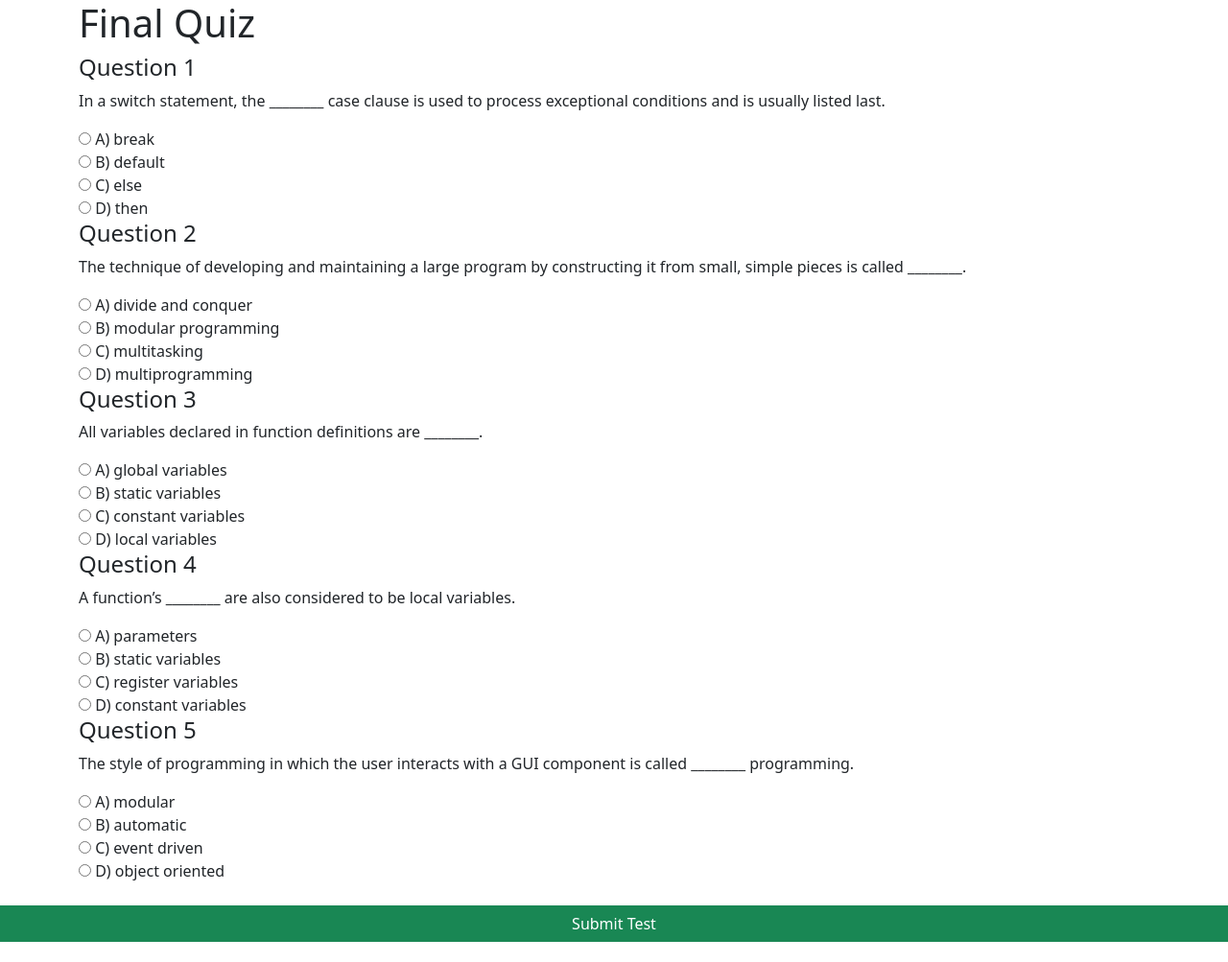
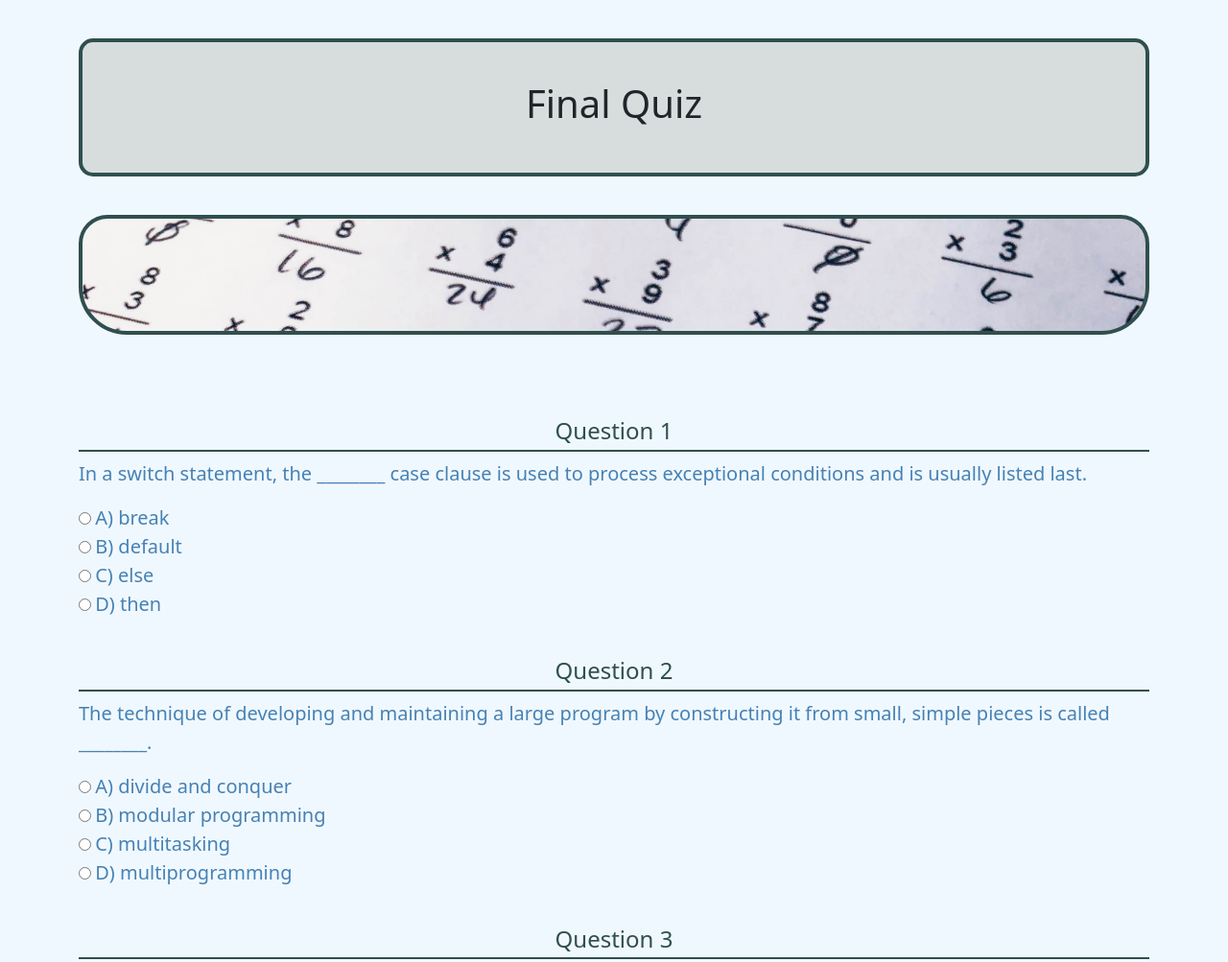
Before and after one commit to Mikepcann/finalProject, a plain HTML site: page final_project_Cann_000872135/quiz/index.html in a window 1280 px wide. Shown: the top 1003 px of the page at 96% size. Before the commit the page ends 982 px from the top, so only its background shows below. Drawn offline with nearby package versions, Linux system fonts and the light colour scheme.

Commit message:
first two pages styled

```diff
--- a/final_project_Cann_000872135/quiz/index.html
+++ b/final_project_Cann_000872135/quiz/index.html
@@ -6,15 +6,21 @@
     <meta http-equiv="X-UA-Compatible" content="IE=edge">
     <meta name="viewport" content="width=device-width, initial-scale=1.0">
     <link href="https://cdn.jsdelivr.net/npm/bootstrap@5.1.0/dist/css/bootstrap.min.css" rel="stylesheet" integrity="sha384-KyZXEAg3QhqLMpG8r+8fhAXLRk2vvoC2f3B09zVXn8CA5QIVfZOJ3BCsw2P0p/We" crossorigin="anonymous">
+    <link rel="stylesheet" href="./quizStyle.css">
     <title>Quiz</title>
 </head>
 
 <body>
     <div class="container">
-        <div class="row">
+        <div class="row" id="title">
             <h1>Final Quiz</h1>
         </div>
+        <div class="shape">
+            <div class="left"></div>
+            <div class="right"></div>
+        </div>
         <div id="quizForm"></div>
+
     </div>
     <br>
     <div class="row checklButton">
--- /dev/null
+++ b/final_project_Cann_000872135/quiz/quizStyle.css
@@ -0,0 +1,68 @@
+body {
+    background-color: aliceblue;
+}
+
+#title {
+    text-align: center;
+    font-weight: 300;
+    padding: 40px;
+    margin: 40px 0px;
+    background-color: rgb(215, 221, 221);
+    border-radius: 15px;
+    width: 100%;
+    border: 4px solid darkslategrey;
+}
+
+.shape {
+    display: inline-block;
+    width: 100%;
+    margin: auto;
+}
+
+
+/* https://unsplash.com/s/photos/exam */
+
+.left {
+    display: inline-block;
+    border: 4px solid darkslategrey;
+    height: 125px;
+    width: 100%;
+    background-image: url('./img/chris-liverani-ViEBSoZH6M4-unsplash.jpg');
+    /* background-position: top; */
+    background-size: cover;
+    border-radius: 30px 30px 50px 50px;
+    margin-bottom: 40px;
+}
+
+#displayResults {
+    height: 300px;
+    width: 80%;
+    margin: auto;
+    padding-top: 50px;
+    text-align: center;
+    text-shadow: 0px 5px 2px rgb(209, 209, 209);
+}
+
+#displayResults button {
+    padding: 20px;
+    height: 100px;
+    width: 200px;
+    margin: auto;
+    font-size: 30px;
+    font-weight: 500;
+}
+
+label,
+p {
+    font-size: 20px;
+    color: steelblue;
+    font-weight: 500;
+}
+
+h4 {
+    color: darkslategrey;
+    text-align: center;
+    padding-top: 40px;
+    padding-bottom: 5px;
+    border-bottom: 2px solid darkslategray;
+}
```
Also changed, not shown: final_project_Cann_000872135/quiz/img/chris-liverani-ViEBSoZH6M4-unsplash.jpg (added).
